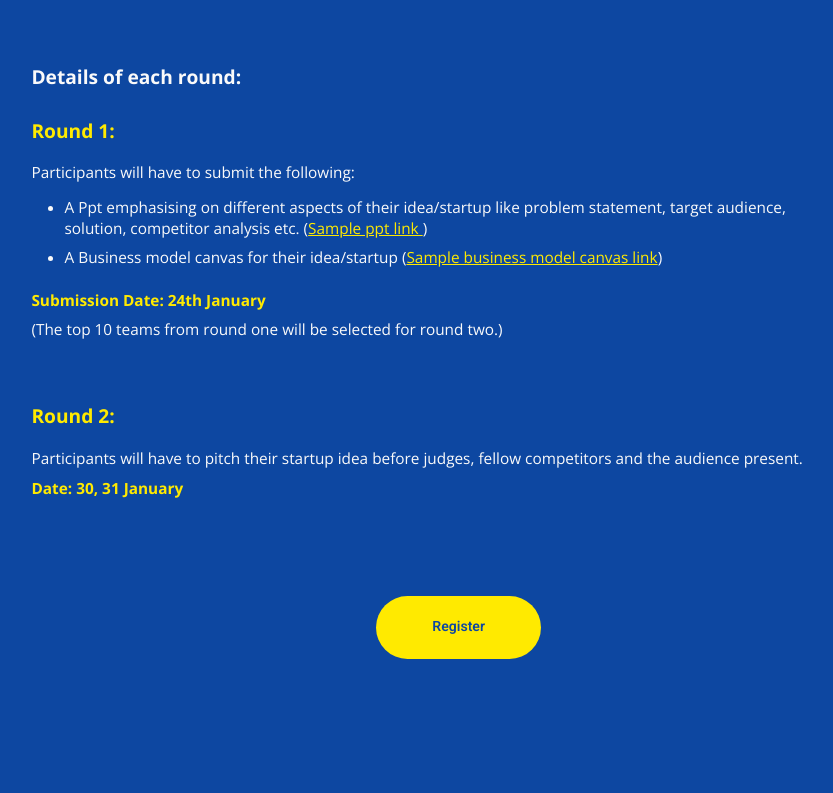
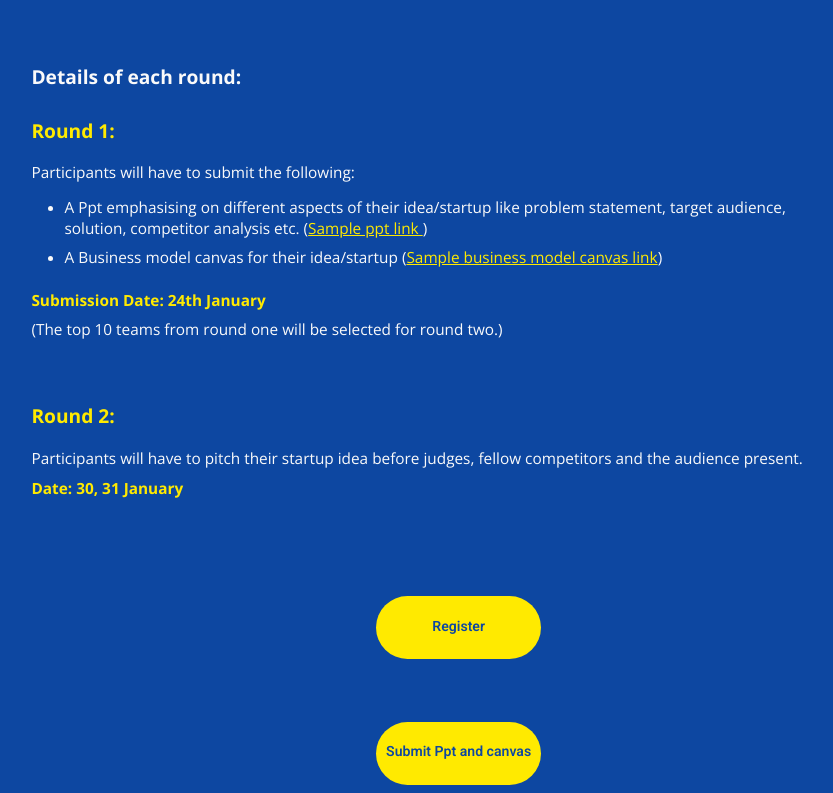
Before and after one commit to ekta20/new, a plain HTML site: page bplan.html in a window 1280 px wide. Shown: the part 835-1628 px from the top of the page, without its empty margins (194-1027 px from the left). Before the commit the page ends 1502 px from the top, so only its background shows below. Drawn offline with nearby package versions, Linux system fonts and the light colour scheme.

Commit message:
Update bplan.html

```diff
--- a/bplan.html
+++ b/bplan.html
@@ -80,5 +80,6 @@
     <p class="datee">Date:  30, 31 January
     </p><br>
     <a class="bplan2" href="https://forms.gle/s7of23tb5AnWLUEp7"><button class="fibutton2" type="button"><p class="fitext">Register</p></button></a><br>
+    <a class="bplan2" href="https://forms.gle/RtoWGhdZwFUYJoAr8"><button class="fibutton2 fb3" type="button"><p class="fitext">Submit Ppt and canvas</p></button></a><br>
 
 </body>
```
